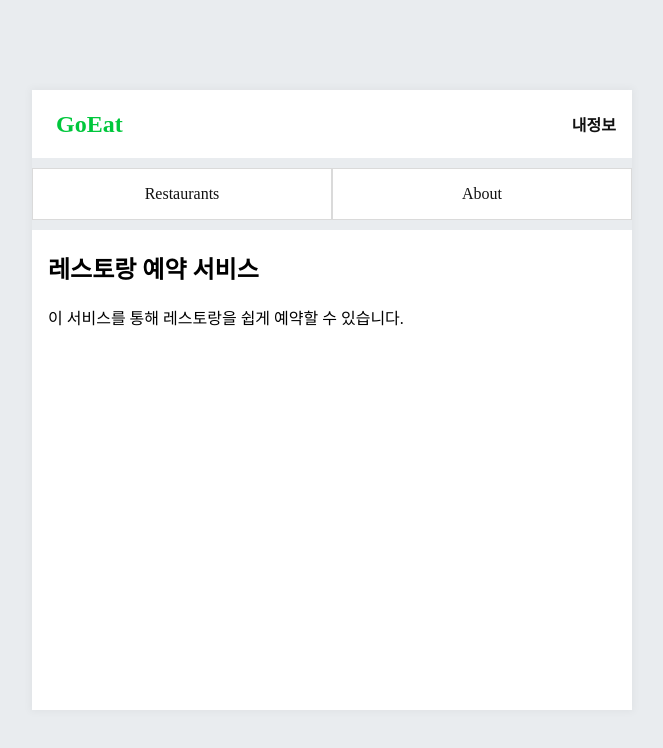
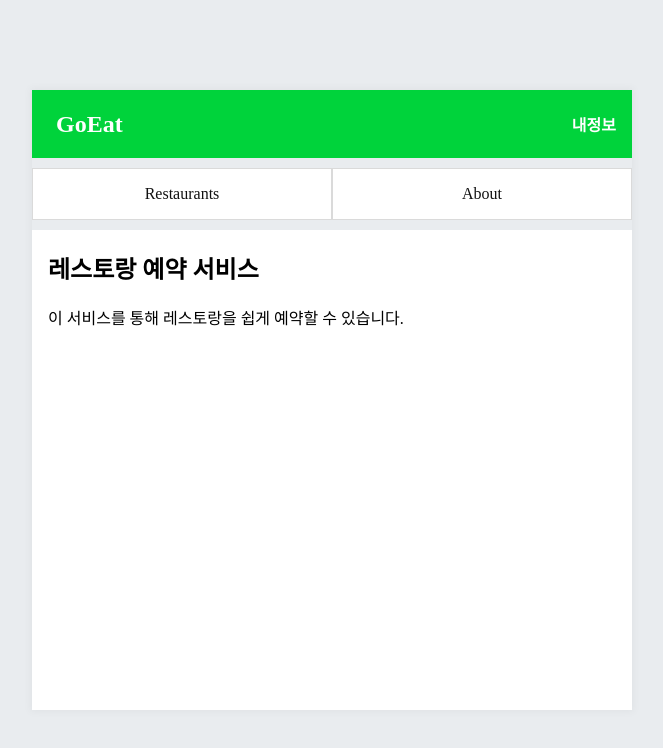
Before and after one commit to CodeSoom/react-week8-assignment-1, a React app: page / in a window 1280 px wide. Shown: the top 748 px of the page, without its empty margins (308-971 px from the left). Built offline with nearby package versions, Linux system fonts and the light colour scheme.

Commit message:
Refectoring Header UI/UX
Change Header color.

```diff
--- a/src/App.jsx
+++ b/src/App.jsx
@@ -38,7 +38,7 @@ const Header = styled.header({
   flexFlow: 'row wrap',
   justifyContent: 'space-between',
   alignItems: 'center',
-  backgroundColor: '#FFFFFF',
+  backgroundColor: '#00D33B',
   '& h1, h3': {
     margin: 0,
     padding: '.75em 1em',
@@ -46,33 +46,28 @@ const Header = styled.header({
   },
   '& h1': {
     fontSize: '1.5em',
-    '& a': {
-      color: '#00c73c',
-      '&:hover': {
-        color: '#00951c',
-      },
-    },
   },
   '& h3': {
     fontSize: '1em',
+    '&:hover': {
+      color: '#555',
+      textDecoration: 'underline',
+    },
   },
   '& a': {
-    color: '#111',
+    color: '#FFF',
     textDecoration: 'none',
-    '&:hover': {
-      color: '#555',
-    },
   },
 });
 const Navigator = styled.nav({
   alignItems: 'center',
-  backgroundColor: '#FFFFFF',
+  backgroundColor: '#FFF',
 });
 
 const Section = styled.section({
   margin: 0,
   padding: '0 1em 2em 1em',
-  backgroundColor: '#FFFFFF',
+  backgroundColor: '#FFF',
 });
 
 export default function App() {
```
